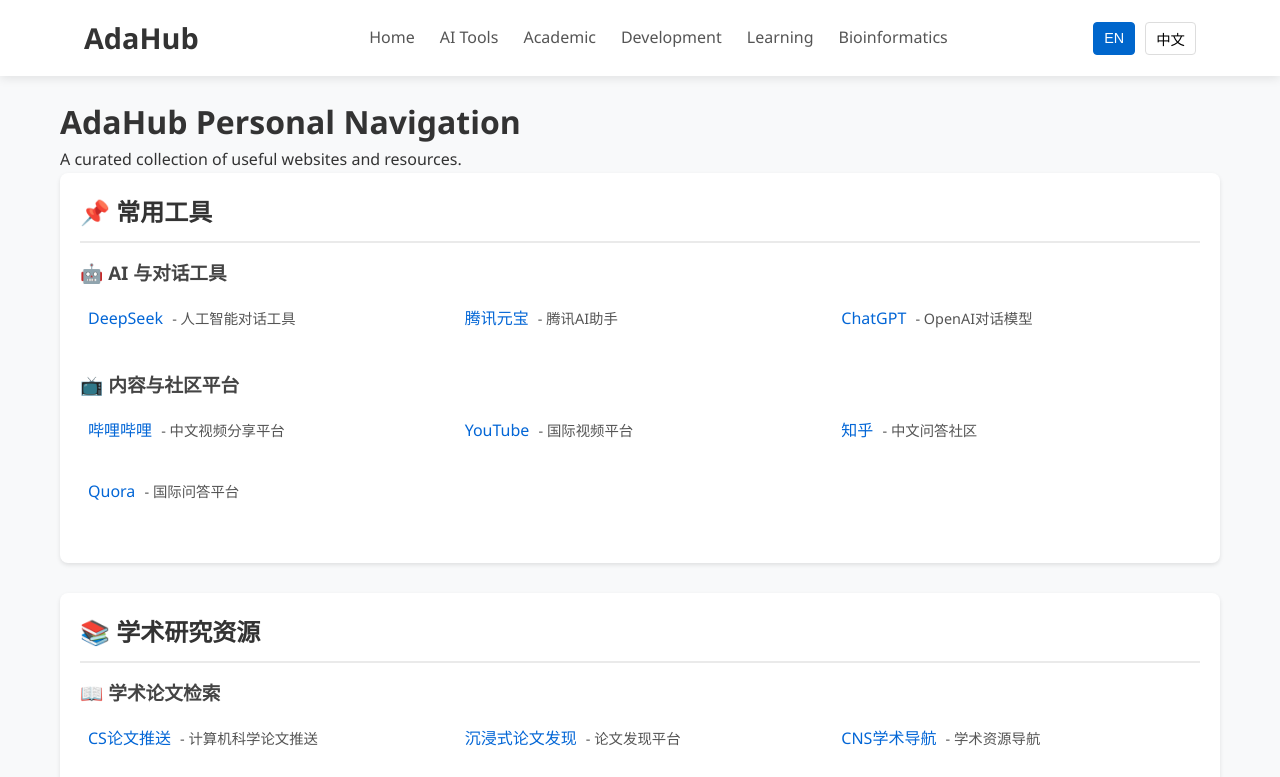
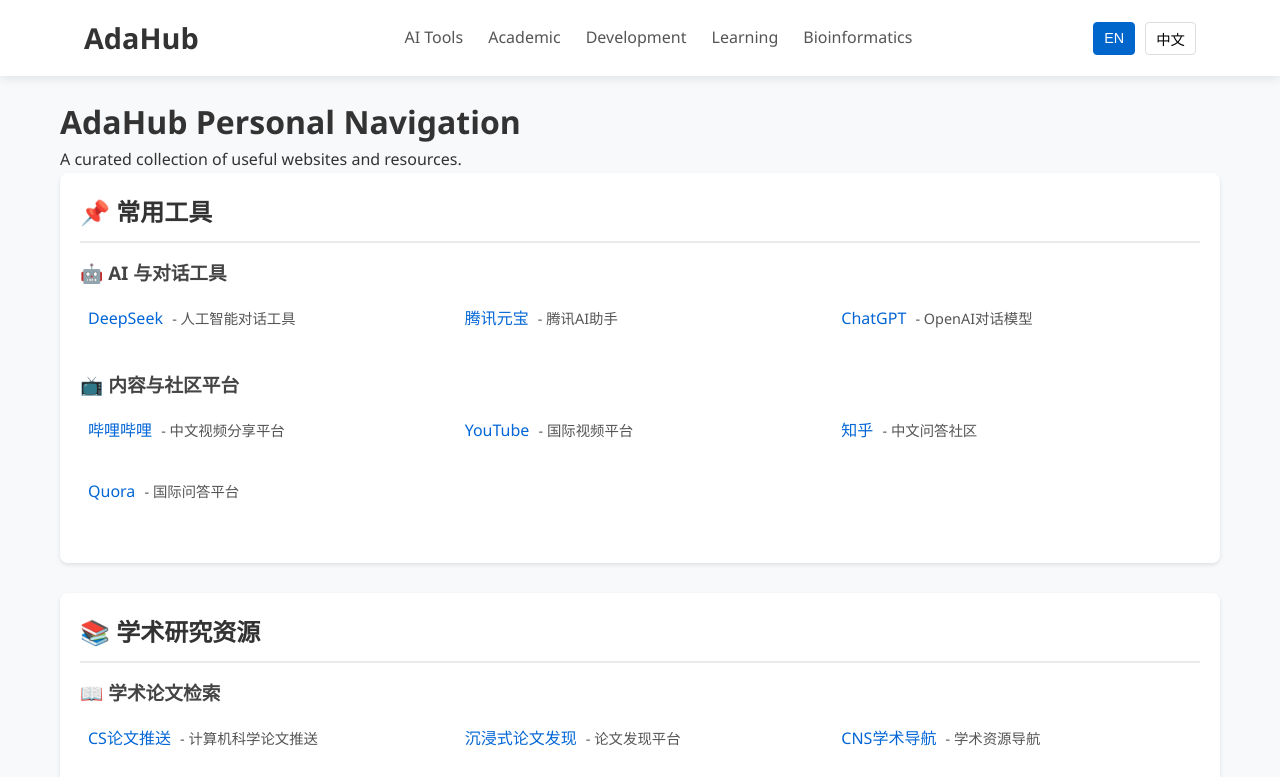
Before and after one commit to yuhong2024/yuhong2024.github.io, a plain HTML site: page adahub.html in a window 1280 px wide. Shown: the top 777 px of the page. Drawn offline with Linux system fonts and the light colour scheme; some packages are replaced by stand-ins of ours; a script that the page names is missing.

Commit message:
Update adahub.html

```diff
--- a/adahub.html
+++ b/adahub.html
@@ -76,7 +76,7 @@
             </div>
             <nav>
                 <ul>
-                    <li><a href="index.html" class="nav-link" data-en="Home" data-zh="首页">Home</a></li>
+                    <!-- <li><a href="index.html" class="nav-link" data-en="Home" data-zh="首页">Home</a></li> -->
                     <li><a href="#ai-tools" class="nav-link" data-en="AI Tools" data-zh="AI工具">AI Tools</a></li>
                     <li><a href="#academic" class="nav-link" data-en="Academic" data-zh="学术资源">Academic</a></li>
                     <li><a href="#development" class="nav-link" data-en="Development" data-zh="开发资源">Development</a></li>
```
